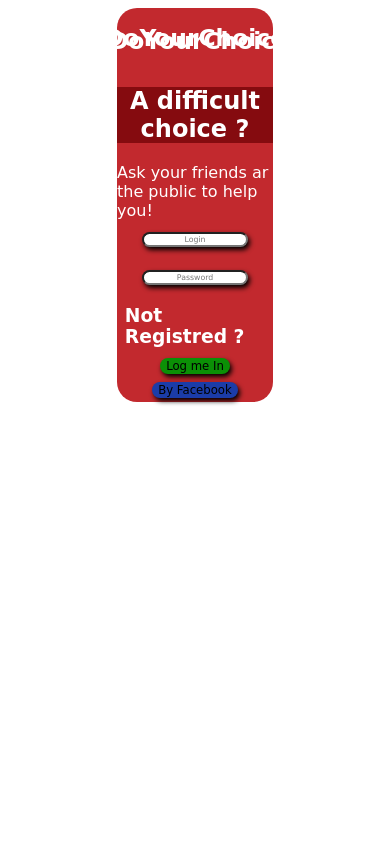
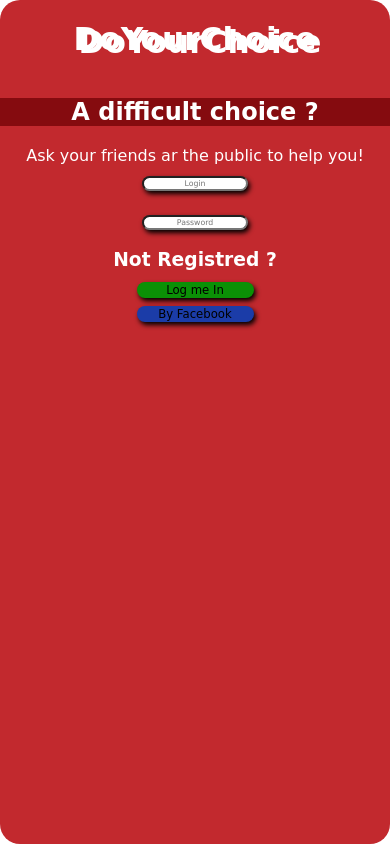
Before and after one commit to dev84-unalien/momochris13, a plain HTML site: page index.html in a window 390 px wide. Drawn offline with Linux system fonts and the light colour scheme; a web font is replaced by a local one.

Commit message:
responsive

```diff
--- a/css/style.css
+++ b/css/style.css
@@ -1,90 +1,78 @@
-#content{
-
-width: 40vw;
-
-
-
-
-}
 #parent {
   display: flex;
   flex-direction: column;
   align-items: center;
   background: #c2292e;
   border-radius: 20px;
-
+  width: 100vw;
+  height: 100vh;
 }
-#login,#password {
+#login,
+#password {
   margin: 3vw;
   border-radius: 56px;
   box-shadow: 2px 3px 5px black;
-    font-family: 'Henny Penny', cursive;
+  font-family: "Henny Penny", cursive;
   font-size: 2vw;
   text-align: center;
 }
-#fin{
-
+#fin {
   margin: 2vw;
 }
 
-#log{
+#log {
   background-color: rgb(11, 144, 6);
   margin: 1vw;
-    border:none;
+  border: none;
   border-radius: 40px;
-
-    font-family: 'Henny Penny', cursive;
+  width: 30vw;
+  font-family: "Henny Penny", cursive;
   font-size: 3vw;
   box-shadow: 2px 3px 5px black;
-
 }
 
-#log:active{
-
+#log:active {
   transform: scale(1.2);
 }
-#facebook{
-
+#facebook {
   background-color: rgb(27, 60, 168);
   margin: 1vw;
-        border:none;
+  border: none;
   border-radius: 40px;
-
-        font-family: 'Henny Penny', cursive;
-        font-size:3vw;
+width: 30vw;
+  font-family: "Henny Penny", cursive;
+  font-size: 3vw;
   box-shadow: 2px 3px 5px black;
 }
-#facebook:active{
-
+#facebook:active {
   transform: scale(1.2);
 }
 
-
-#titre{
-    font-family: 'Henny Penny', cursive;
+#titre {
+  font-family: "Henny Penny", cursive;
   color: white;
-font-size: 6vw;
+  font-size: 8vw;
   text-shadow: 5px 3px 0px white;
 }
 #question {
   color: white;
   background-color: #850b0f;
   text-align: center;
-    font-family: 'Henny Penny', cursive;
+  font-family: "Henny Penny", cursive;
   /* height: 4vw; */
   display: flex;
   justify-content: center;
   align-items: center;
-    width: 40vw;
+  width: 100vw;
 }
-#texte,#fin{
-    font-family: 'Henny Penny', cursive;
-    color:white;
-
-
+#texte,
+#fin {
+  font-family: "Henny Penny", cursive;
+  color: white;
 }
 
-body{
+body {
   display: flex;
   justify-content: center;
+  margin: 0px;
 }
```
Lines whose indentation alone changed are shown as unchanged.
